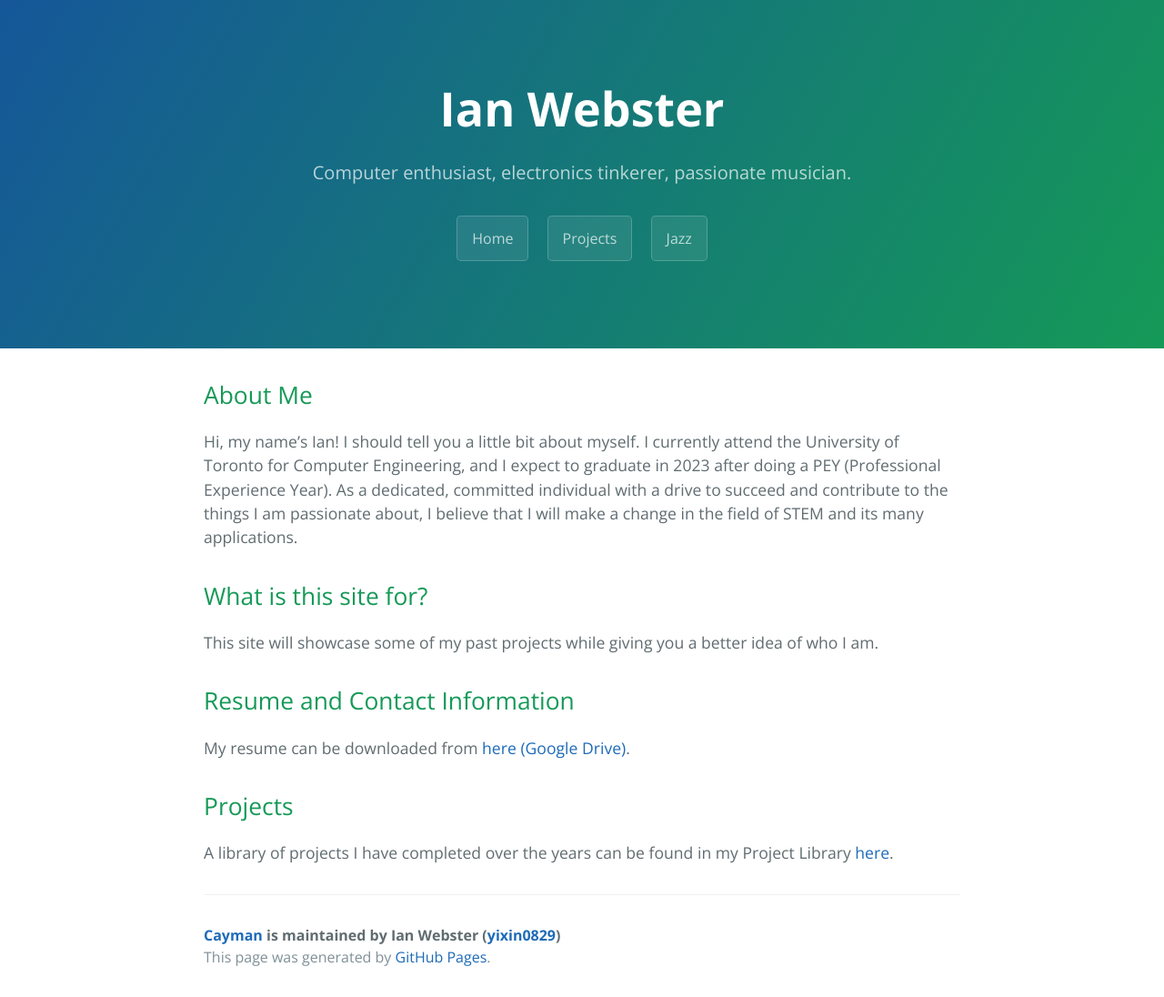
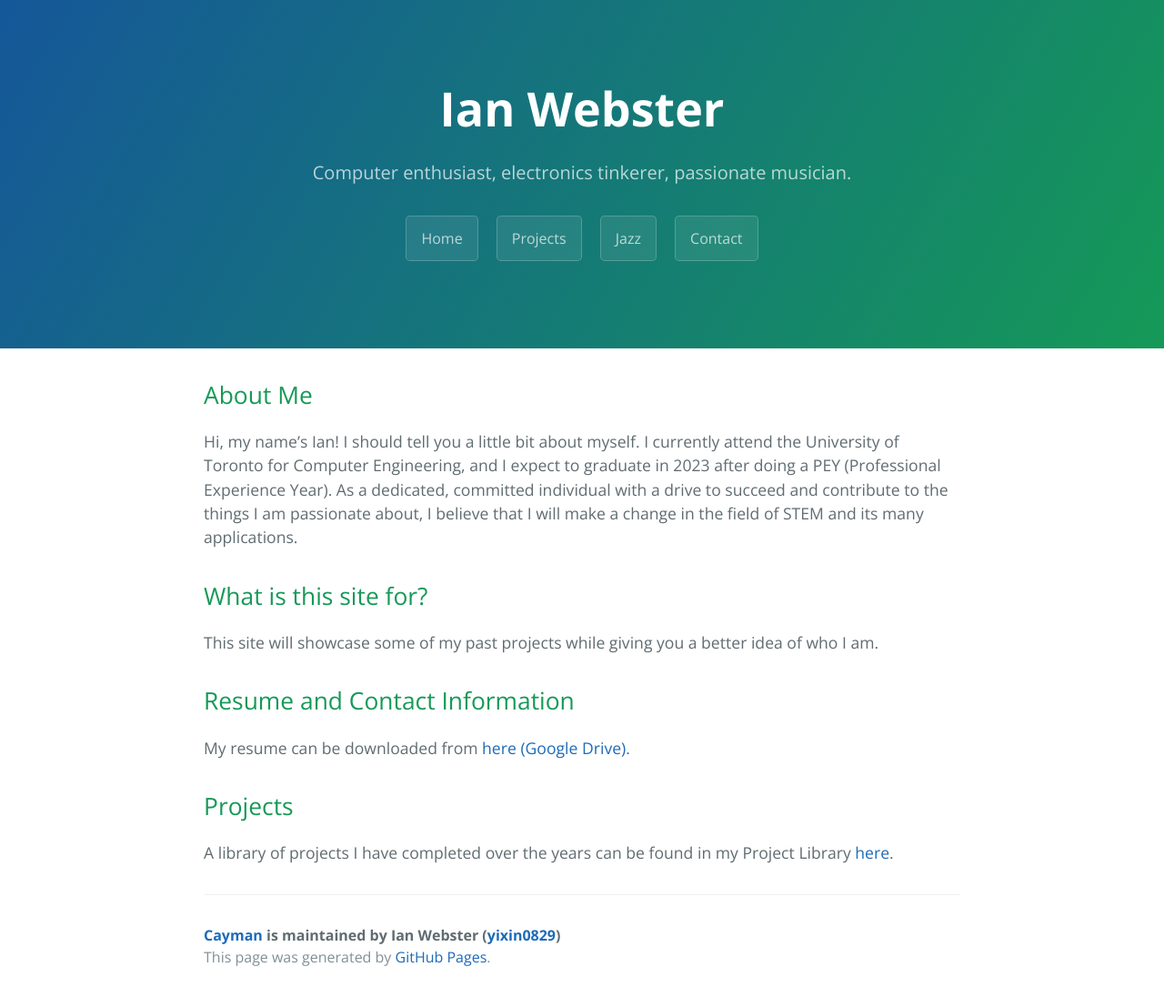
Before and after one commit to yixin0829/Cayman, a Jekyll site: the page built from index.md, in a window 1280 px wide. Shown: the whole page at 91% size. Built offline with Jekyll 4.4.1, drawn with Linux system fonts in a browser that asks for light colours.

Commit message:
Update default.html

```diff
--- a/_layouts/default.html
+++ b/_layouts/default.html
@@ -30,6 +30,7 @@
         <a href="{{ '/Cayman/index.html' }}" class="btn">Home</a>
         <a href="{{ '/Cayman/project-library.html' }}" class="btn">Projects</a>
         <a href="{{ '/Cayman/jazz.html' }}" class="btn">Jazz</a>
+        <a href="{{ '/Cayman/contact/index.html' }}" class="btn">Contact</a>
       {% endif %}
     </header>
 
```
